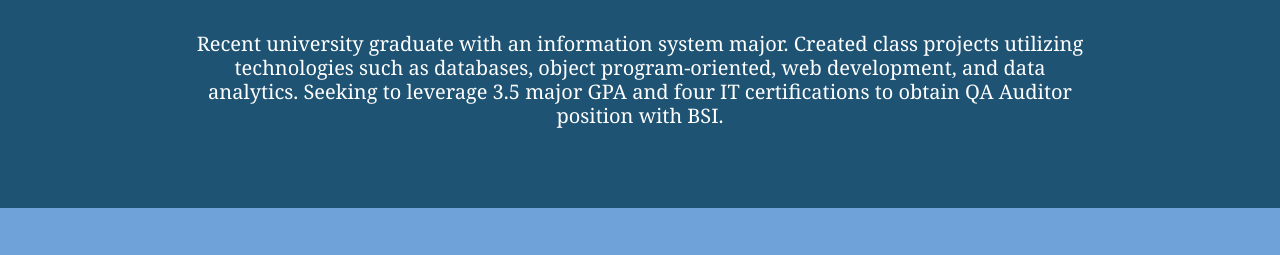
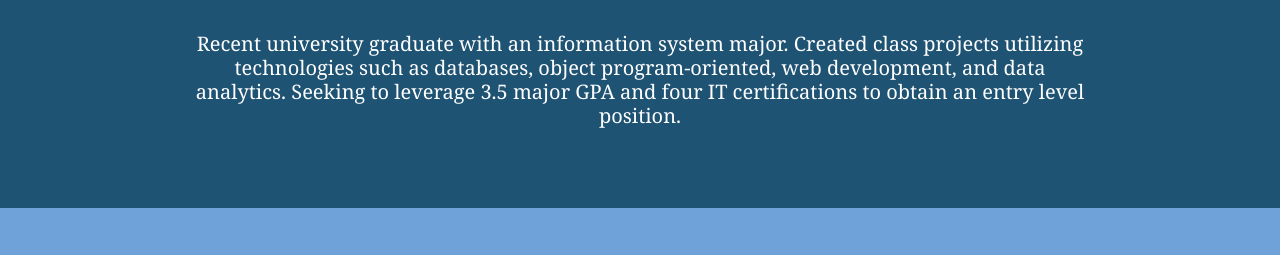
Before and after one commit to pineday/Resume, a plain HTML site: page index.html in a window 1280 px wide. Shown: the part 213-468 px from the top of the page. Drawn offline with Linux system fonts and the light colour scheme.

Commit message:
Update index.html

```diff
--- a/index.html
+++ b/index.html
@@ -27,7 +27,7 @@
         <h1>Yonatan Pineda</h1>
         <h2>Business Information Systems</h2>
 
-        <p>Recent university graduate with an information system major. Created class projects utilizing technologies such as databases, object program-oriented, web development, and data analytics. Seeking to leverage 3.5 major GPA and four IT certifications to obtain QA Auditor position with BSI. </p>
+        <p>Recent university graduate with an information system major. Created class projects utilizing technologies such as databases, object program-oriented, web development, and data analytics. Seeking to leverage 3.5 major GPA and four IT certifications to obtain an entry level position.</p>
       </div>
 
       </header>
```
